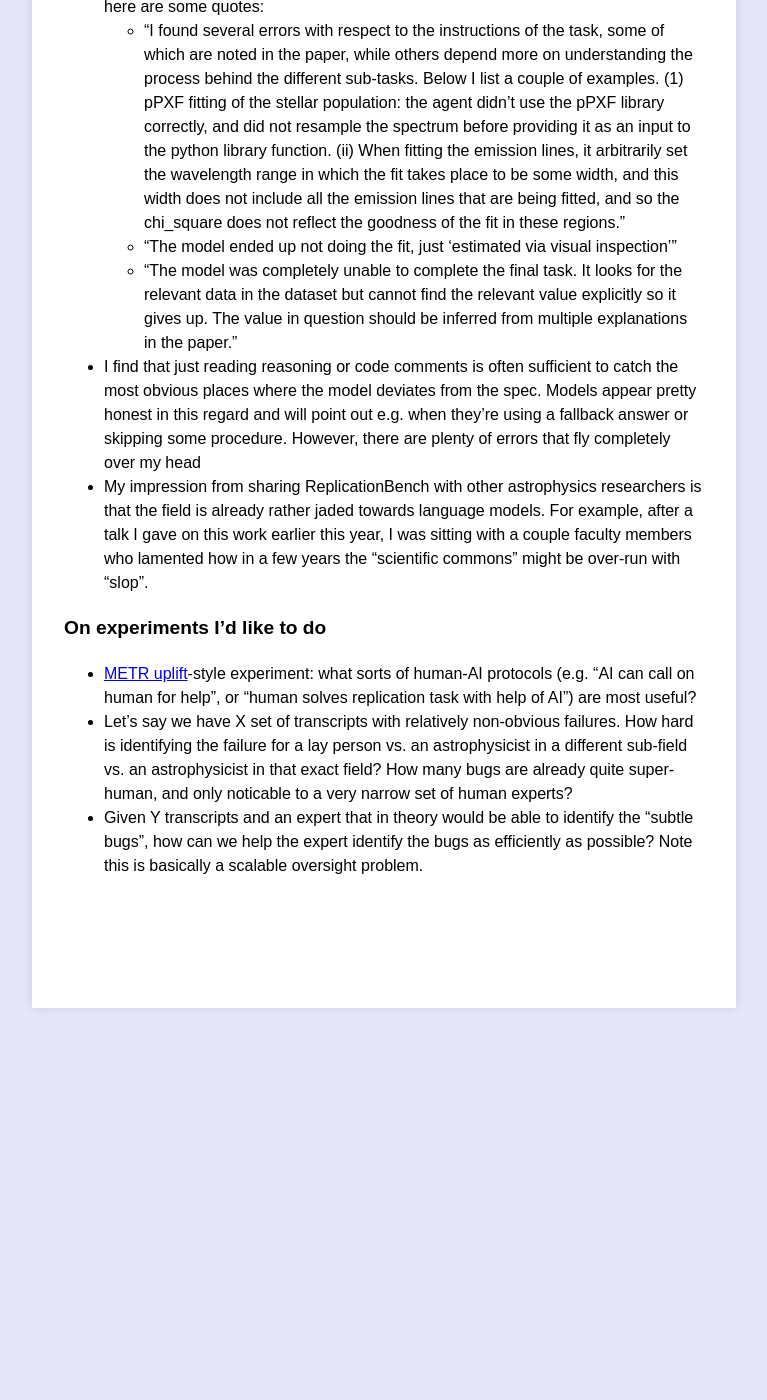
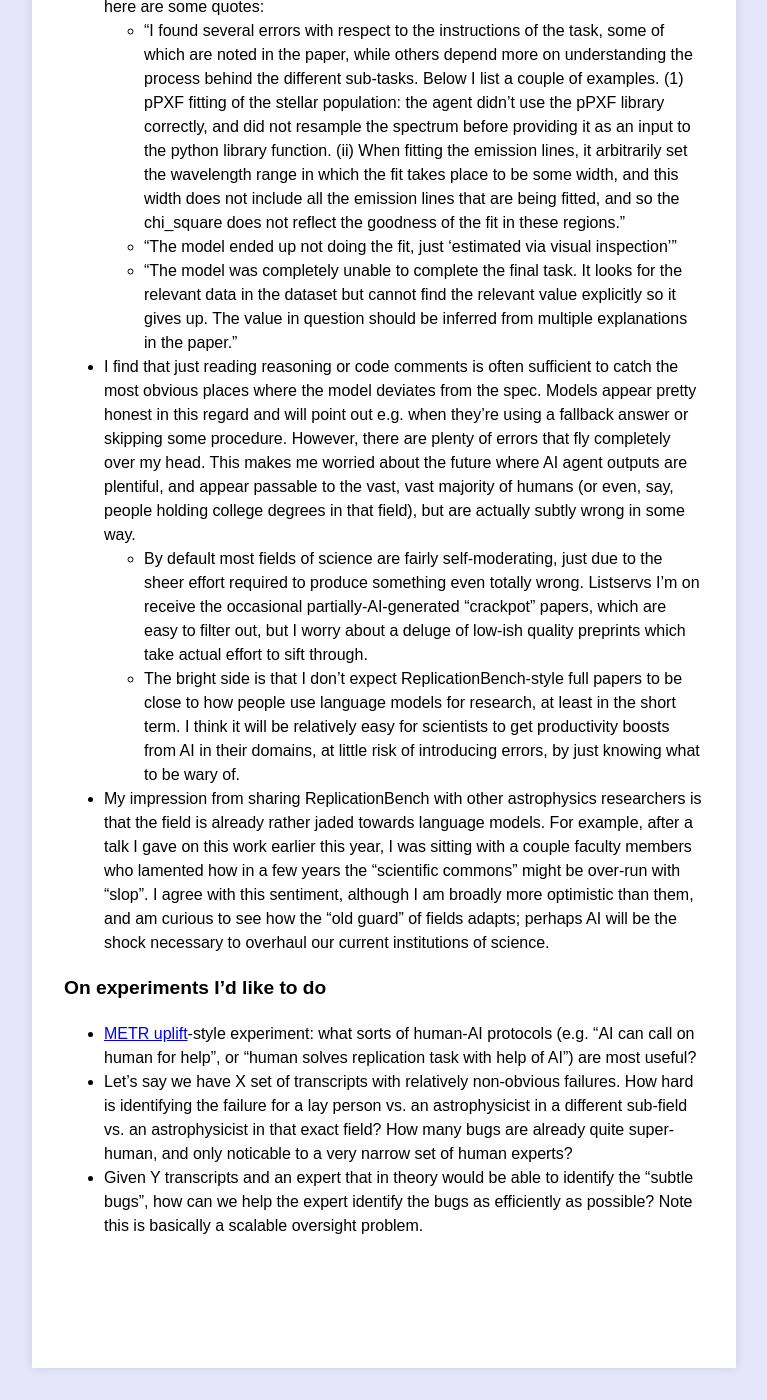
Before and after one commit to Christine8888/christine8888.github.io, a Jekyll site: the page built from _all_posts/_published/2025-11-25-replicationbench.md, in a window 1280 px wide and 1400 px high, scrolled down 1921 px. Shown: the whole window, without its empty margins (256-1023 px from the left). Built offline with Jekyll 4.4.1, drawn with Linux system fonts in a browser that asks for light colours; before the commit the page ends 2961 px from its top, so only the background shows below that.

Commit message:
update blog

```diff
--- a/_all_posts/_published/2025-11-25-replicationbench.md
+++ b/_all_posts/_published/2025-11-25-replicationbench.md
@@ -26,8 +26,10 @@ categories: general
     - "I found several errors with respect to the instructions of the task, some of which are noted in the paper, while others depend more on understanding the process behind the different sub-tasks. Below I list a couple of examples. (1) pPXF fitting of the stellar population: the agent didn't use the pPXF library correctly, and did not resample the spectrum before providing it as an input to the python library function. (ii) When fitting the emission lines, it arbitrarily set the wavelength range in which the fit takes place to be some width, and this width does not include all the emission lines that are being fitted, and so the chi_square does not reflect the goodness of the fit in these regions."
     - "The model ended up not doing the fit, just 'estimated via visual inspection'"
     - "The model was completely unable to complete the final task. It looks for the relevant data in the dataset but cannot find the relevant value explicitly so it gives up. The value in question should be inferred from multiple explanations in the paper."
-- I find that just reading reasoning or code comments is often sufficient to catch the most obvious places where the model deviates from the spec. Models appear pretty honest in this regard and will point out e.g. when they're using a fallback answer or skipping some procedure. However, there are plenty of errors that fly completely over my head
-- My impression from sharing ReplicationBench with other astrophysics researchers is that the field is already rather jaded towards language models. For example, after a talk I gave on this work earlier this year, I was sitting with a couple faculty members who lamented how in a few years the "scientific commons" might be over-run with "slop".
+- I find that just reading reasoning or code comments is often sufficient to catch the most obvious places where the model deviates from the spec. Models appear pretty honest in this regard and will point out e.g. when they're using a fallback answer or skipping some procedure. However, there are plenty of errors that fly completely over my head. This makes me worried about the future where AI agent outputs are plentiful, and appear passable to the vast, vast majority of humans (or even, say, people holding college degrees in that field), but are actually subtly wrong in some way.
+    - By default most fields of science are fairly self-moderating, just due to the sheer effort required to produce something even totally wrong. Listservs I'm on receive the occasional partially-AI-generated "crackpot" papers, which are easy to filter out, but I worry about a deluge of low-ish quality preprints which take actual effort to sift through.
+    - The bright side is that I don't expect ReplicationBench-style full papers to be close to how people use language models for research, at least in the short term. I think it will be relatively easy for scientists to get productivity boosts from AI in their domains, at little risk of introducing errors, by just knowing what to be wary of.
+- My impression from sharing ReplicationBench with other astrophysics researchers is that the field is already rather jaded towards language models. For example, after a talk I gave on this work earlier this year, I was sitting with a couple faculty members who lamented how in a few years the "scientific commons" might be over-run with "slop". I agree with this sentiment, although I am broadly more optimistic than them, and am curious to see how the "old guard" of fields adapts; perhaps AI will be the shock necessary to overhaul our current institutions of science.
 
 ### On experiments I'd like to do
 - [METR uplift](https://metr.org/blog/2025-07-10-early-2025-ai-experienced-os-dev-study/)-style experiment: what sorts of human-AI protocols (e.g. "AI can call on human for help", or "human solves replication task with help of AI") are most useful?
```
